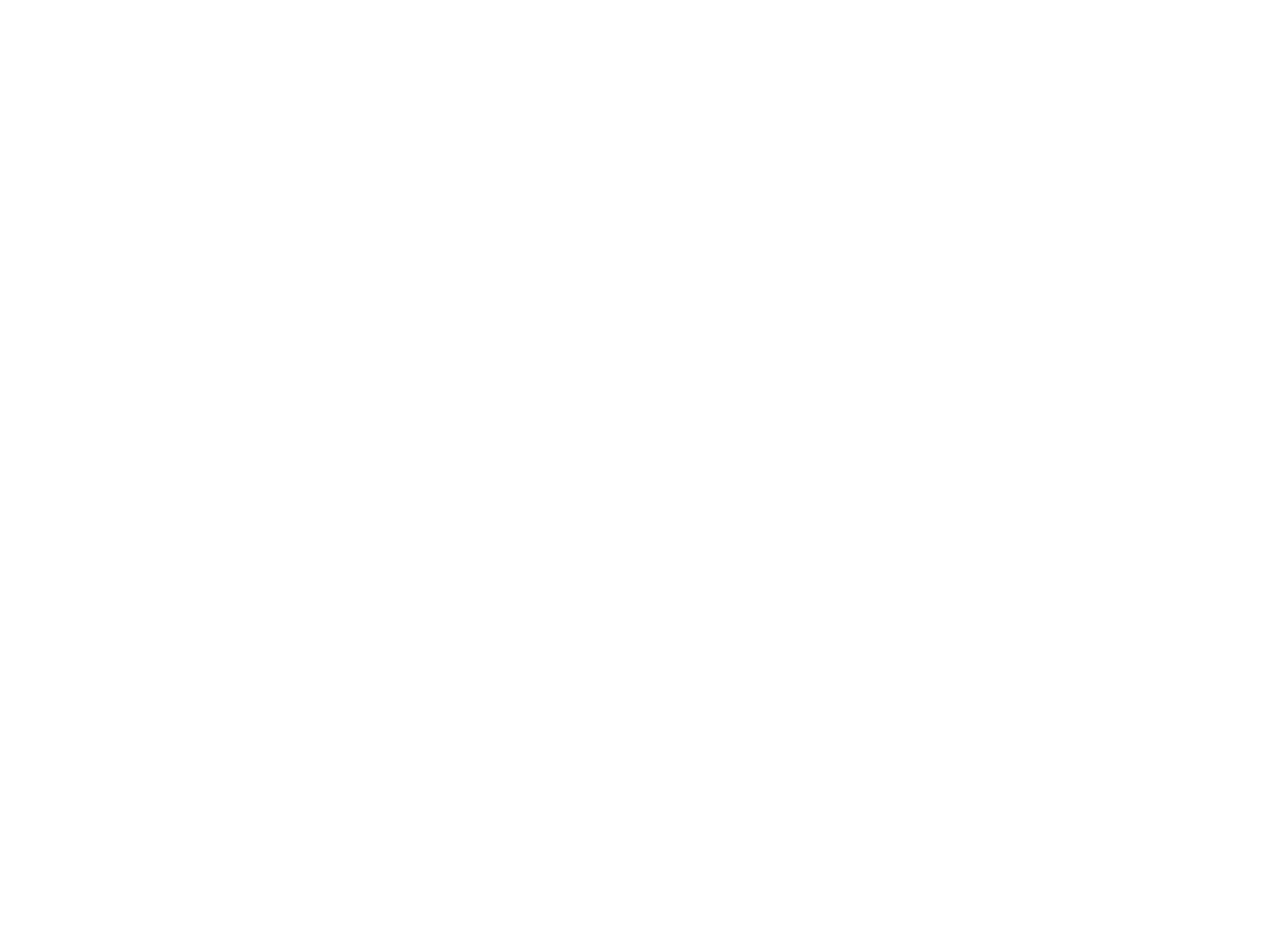
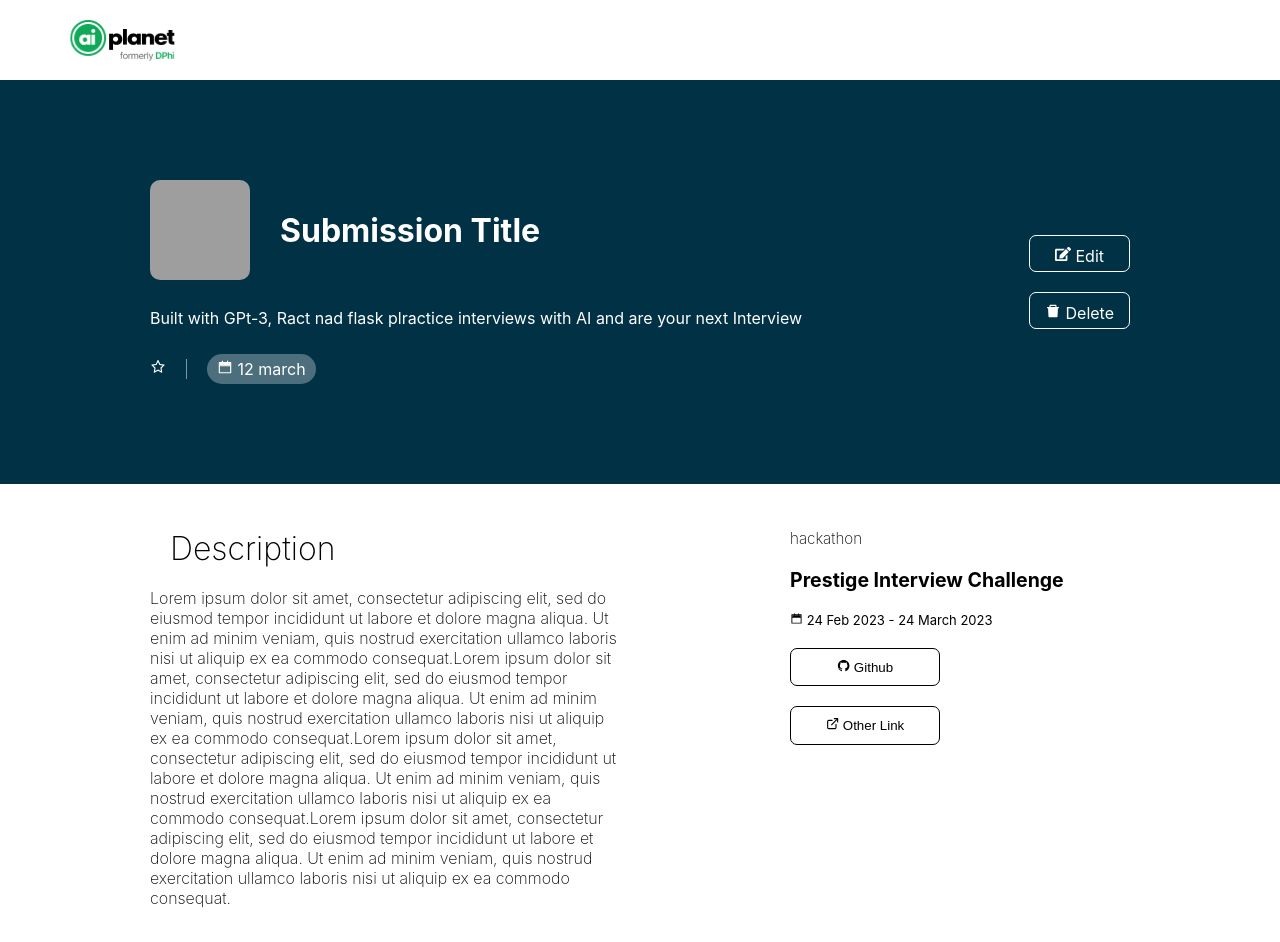
Before and after one commit to vaibhavg310/Hackers-Guild, a React (Create React App) app in the folder hackers-guild/: page /upload in a window 1280 px wide. Before the commit this address had no page. Before the commit the page ends 800 px from the top, so only its background shows below. Built offline with nearby package versions, Linux system fonts and the light colour scheme; grey boxes are pictures that could not be loaded.

Commit message:
detailed design completed

```diff
--- a/hackers-guild/package.json
+++ b/hackers-guild/package.json
@@ -14,6 +14,7 @@
     "node-sass": "^7.0.3",
     "react": "^18.2.0",
     "react-dom": "^18.2.0",
+    "react-icons": "^4.8.0",
     "react-redux": "^8.0.5",
     "react-router-dom": "^6.10.0",
     "react-scripts": "5.0.1",
--- a/hackers-guild/src/App.js
+++ b/hackers-guild/src/App.js
@@ -1,7 +1,7 @@
 import './App.css';
 import Navigation from './routes/navigation/navigation.component';
 import Home from './routes/home/home.component';
-
+import DetailedCard from './components/detailed-card/detailed-card.component';
 import {Routes, Route, Outlet} from 'react-router-dom';
 
 function App() {
@@ -9,6 +9,7 @@
     <Routes>
       <Route path='/' element={<Navigation/>}>
         <Route path='/home' element={<Home/>}/>
+        <Route path='/upload' element={<DetailedCard/>}/>
       </Route>
     </Routes>
   );
--- a/hackers-guild/src/components/banner/banner.component.jsx
+++ b/hackers-guild/src/components/banner/banner.component.jsx
@@ -1,5 +1,6 @@
 import './banner.styles.scss';
 import { Fragment } from 'react';
+import { Link } from 'react-router-dom';
 import { ReactComponent as Bulb } from '../../assets/bulb.svg';
 
 
@@ -13,8 +14,12 @@
                     <div className='banner-content'>
                         <p>Lorem ipsum dolor sit amet, consectetur adipiscing elit, sed do eiusmod tempor incididunt ut labore et dolore magna aliqua. Ut enim ad minim veniam, quis nostrud exercitation ullamco laboris nisi ut aliquip ex ea commodo consequat. </p>
                     </div>
-                    <div > <button className='upload-button'>Upload Submission</button></div>
-                </div>
+                    <div >
+                            <Link to='/upload' >
+                                <button className='upload-button'>Upload Submission</button>
+                            </Link>
+                    </div>
+                    </div>
                 <div className = 'image-container'>
                     <Bulb className='bulb-logo' />
                 </div>
--- /dev/null
+++ b/hackers-guild/src/components/detailed-card/detailed-card.component.jsx
@@ -0,0 +1,72 @@
+import './detailed-card.styles.scss';
+import { AiOutlineStar, AiTwotoneCalendar ,AiFillGithub,AiFillDelete } from 'react-icons/ai';
+import {FiExternalLink } from 'react-icons/fi';
+import {FaEdit} from 'react-icons/fa';
+import {useSelector} from 'react-redux';
+
+
+const DetailedCard = ({submission}) => {
+    return (
+        <div className = "body">
+
+            <div className='detailed-card-banner'>
+
+                    <div className='detailed-card-details'>
+                        <div className = 'detailed-card-image-title'>
+                                <div className='detailed-card-image'>
+                                    {/* <img src={submission.coverImage} alt='submission' /> */}
+                                    <img src='https://images.unsplash.com/photo-1679678691256-fa3ce50c2159?ixlib=rb-4.0.3&ixid=MnwxMjA3fDF8MHxlZGl0b3JpYWwtZmVlZHwxfHx8ZW58MHx8fHw%3D&auto=format&fit=crop&w=500&q=60' alt='submission' />
+                                </div>
+                                <div className='detailed-card-title'>
+                                        {/* <h1>{submission.title}</h1> */}
+                                        <h1>Submission Title</h1>
+                                </div>
+                        </div>
+                        <div className='detailed-card-short-info'>
+                            <p>Built with GPt-3, Ract nad flask plractice interviews with AI and are your next Interview</p>
+                        </div>
+
+                        <div className='detailed-card-tags'>
+                            <span className='detailed-card-star'>
+                                <AiOutlineStar/>
+                            </span>
+                            <span className='line' />
+                            <span className='detailed-card-time'>
+                                <AiTwotoneCalendar /> <span>12 march</span>
+                            </span>
+                        </div>
+                    </div>
+
+                    <div className="detailed-card-editlink">
+                        <button><FaEdit/> Edit</button>
+                        <button><AiFillDelete/> Delete</button>
+
+                    </div>
+
+            </div>
+
+            <div className="detailed-card-info">
+                    <div className='detailed-card-description'>
+                        <h1>Description</h1>
+                        <p>Lorem ipsum dolor sit amet, consectetur adipiscing elit, sed do eiusmod tempor incididunt ut labore et dolore magna aliqua. Ut enim ad minim veniam, quis nostrud exercitation ullamco laboris nisi ut aliquip ex ea commodo consequat.Lorem ipsum dolor sit amet, consectetur adipiscing elit, sed do eiusmod tempor incididunt ut labore et dolore magna aliqua. Ut enim ad minim veniam, quis nostrud exercitation ullamco laboris nisi ut aliquip ex ea commodo consequat.Lorem ipsum dolor sit amet, consectetur adipiscing elit, sed do eiusmod tempor incididunt ut labore et dolore magna aliqua. Ut enim ad minim veniam, quis nostrud exercitation ullamco laboris nisi ut aliquip ex ea commodo consequat.Lorem ipsum dolor sit amet, consectetur adipiscing elit, sed do eiusmod tempor incididunt ut labore et dolore magna aliqua. Ut enim ad minim veniam, quis nostrud exercitation ullamco laboris nisi ut aliquip ex ea commodo consequat. </p>
+                    </div>
+                    <div className='detailed-card-hackathon'>
+                        <h3>hackathon</h3>
+                        <h2> Prestige Interview Challenge</h2>
+
+                    <div>
+                            <AiTwotoneCalendar /> 24 Feb 2023 - 24 March 2023
+                    </div>
+                    <button><AiFillGithub/> Github</button>
+                    <button><FiExternalLink/> Other Link</button>
+
+
+
+                    </div>
+            </div>
+
+        </div>
+    )
+}
+
+export default DetailedCard;
--- /dev/null
+++ b/hackers-guild/src/components/detailed-card/detailed-card.styles.scss
@@ -0,0 +1,127 @@
+ .detailed-card-banner{
+
+        background-size: cover;
+        background-position: center;
+        background-repeat: no-repeat;
+        background-color:#003145;
+        display: flex;
+        flex-direction: row;
+        justify-content: space-between;
+        align-items: center;
+        padding: 100px 150px;
+        box-sizing: border-box;
+        position: relative;
+        overflow: hidden;
+        color: white;
+
+        .detailed-card-details{
+
+            display: flex;
+            flex-direction: column;
+            gap: 10px;
+
+
+            .detailed-card-image-title{
+                display: flex;
+
+                .detailed-card-image{
+                    height:100px;
+                    width:100px;
+                    img {
+                        height: 100%;
+                        width: 100%;
+                        object-fit: cover;
+                        border-radius: 10px;
+
+                    }
+                }
+
+                .detailed-card-title{
+                    padding: 10px 0px 10px 30px;
+                }
+
+            }
+
+            .detailed-card-tags{
+                display: flex;
+                align-items: center;
+                gap: 20px;
+
+                .line {
+                    height: 20px;
+                    width: 1px;
+                    background-color: white;
+                    opacity: 0.5;
+                }
+
+                .detailed-card-time{
+                    background-color: rgba(255, 255, 255, 0.3);
+                    padding: 5px 10px 5px 10px;
+                    border-radius: 15px;
+                }
+            }
+
+        }
+        .detailed-card-editlink{
+            display: flex;
+            flex-direction: column;
+            gap: 20px;
+
+            button{
+                // background-color:#003145;
+                background: none;
+                color: inherit;
+                border: 1px solid white;
+                border-radius: 7px;
+                padding:10px 15px 5px 15px;
+                font: inherit;
+                cursor: pointer;
+                outline: inherit;
+            }
+        }
+
+    }
+
+    .detailed-card-info{
+        display: flex;
+
+        .detailed-card-description{
+            width:50% ;
+            padding:25px 20px 20px 150px;
+            font-weight: 250;
+            h1{
+                font-weight: 250;
+                margin: 20px;
+            }
+        }
+
+        .detailed-card-hackathon{
+            width:50% ;
+            padding:25px 20px 0px 150px;
+            display: flex;
+            flex-direction: column;
+            gap: 20px;
+            font-size: small;
+
+
+            h3{
+                font-weight: 250;
+                margin: 20px 0px 0px 0px;
+            }
+
+            h2 {
+                margin: 0;
+            }
+
+            button{
+                background: none;
+                color: inherit;
+                border: 1px solid black;
+                border-radius: 7px;
+                width:150px;
+                padding: 10px 0px 10px 0px;
+
+            }
+
+        }
+    }
--- a/hackers-guild/src/routes/navigation/navigation.styles.scss
+++ b/hackers-guild/src/routes/navigation/navigation.styles.scss
@@ -1,8 +1,10 @@
 .navbar-container{
+  display: flex;
   width: 100%;
-  height: 5vh;
-  margin: 0 auto;
-  padding: 20px;
-  padding-left: 100px;
+  height: 10vh;
+  align-items: center;
 
+  svg {
+    padding-left: 70px;
+  }
 }
```
Also changed, not shown: 1 other file (tests, documents, lock files or other folders).
